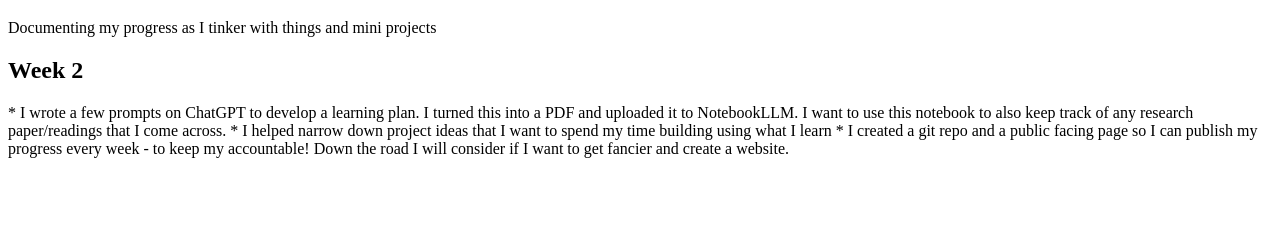
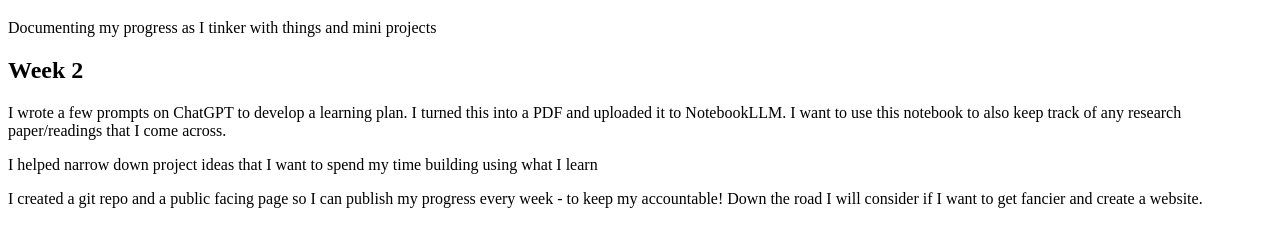
Before and after one commit to Saumaya/ai-learning-journal, a plain HTML site: page index.html in a window 1280 px wide. Shown: the part 61-308 px from the top of the page. Drawn offline with Linux system fonts and the light colour scheme.

Commit message:
Updated index.html with some minor edits

```diff
--- a/index.html
+++ b/index.html
@@ -10,9 +10,9 @@
     <p>Documenting my progress as I tinker with things and mini projects</p>
     <h2>Week 2</h2>
     <p>
-        * I wrote a few prompts on ChatGPT to develop a learning plan. I turned this into a PDF and uploaded it to NotebookLLM. I want to use this notebook to also keep track of any research paper/readings that I come across.
-        * I helped narrow down project ideas that I want to spend my time building using what I learn
-        * I created a git repo and a public facing page so I can publish my progress every week - to keep my accountable! Down the road I will consider if I want to get fancier and create a website.</p>
+        <p> I wrote a few prompts on ChatGPT to develop a learning plan. I turned this into a PDF and uploaded it to NotebookLLM. I want to use this notebook to also keep track of any research paper/readings that I come across.</p>
+        <p> I helped narrow down project ideas that I want to spend my time building using what I learn </p>
+        <p> I created a git repo and a public facing page so I can publish my progress every week - to keep my accountable! Down the road I will consider if I want to get fancier and create a website.</p>
 </body>
 
 </html>
```
